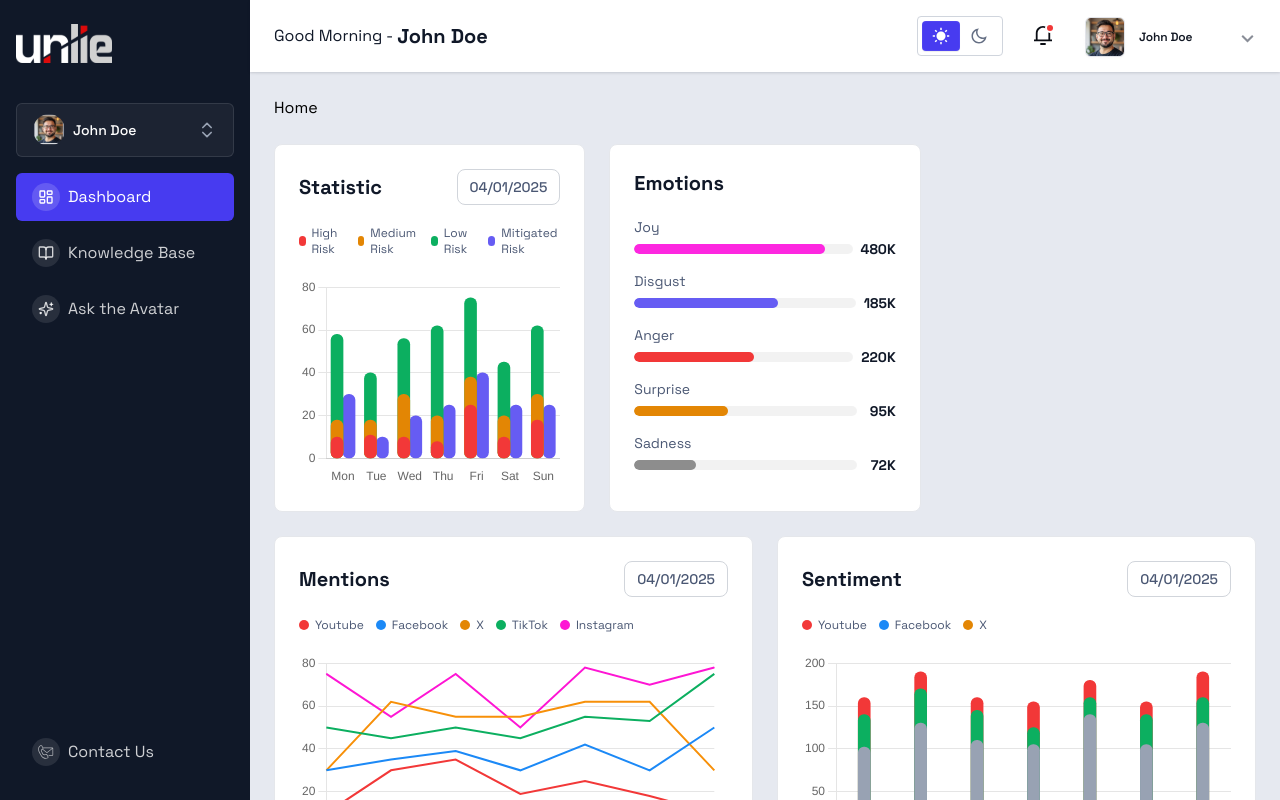
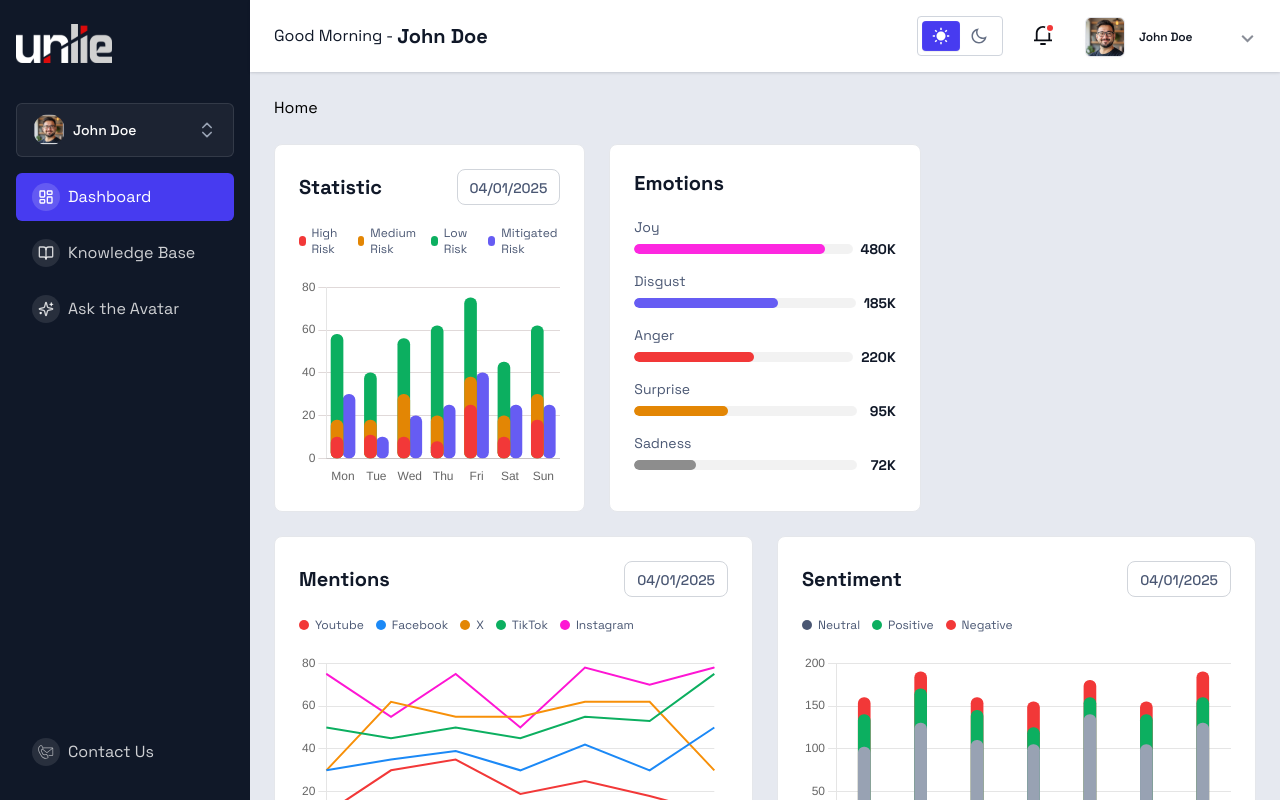
Before and after one commit to nur-it/react-un-lion-dashboard, a React (Vite) app: page / in a window 1280 px wide. Built offline with nearby package versions, Linux system fonts and the light colour scheme.

Commit message:
update some in chart

```diff
--- a/src/components/screen/Home/MentionSentiment/MentionChart.jsx
+++ b/src/components/screen/Home/MentionSentiment/MentionChart.jsx
@@ -28,7 +28,7 @@ const MentionChart = () => {
         label: "Dataset 1",
         data: [10, 30, 35, 19, 25, 18, 10],
         borderColor: "#F23838",
-        backgroundColor: "#F23838                               ",
+        backgroundColor: "#F23838",
         pointHoverRadius: 6,
         pointRadius: 0,
       },
--- a/src/components/screen/Home/MentionSentiment/Mentions.jsx
+++ b/src/components/screen/Home/MentionSentiment/Mentions.jsx
@@ -7,8 +7,10 @@ const Mentions = () => {
         <h5 className="text-xl font-bold text-secondary_main dark:text-white">
           Mentions
         </h5>
-        <div className="flex h-9 items-center rounded-lg border border-gray-300 bg-white/[2%] px-3">
-          <p className="text-sm font-medium text-text_secondary">04/01/2025</p>
+        <div className="flex h-9 items-center justify-center rounded-lg border border-gray-300 bg-white/[2%] px-3">
+          <p className="pt-0.5 text-sm font-medium text-text_secondary">
+            04/01/2025
+          </p>
         </div>
       </div>
       <div className="flex items-center gap-3">
--- a/src/components/screen/Home/MentionSentiment/Sentiment.jsx
+++ b/src/components/screen/Home/MentionSentiment/Sentiment.jsx
@@ -8,29 +8,29 @@ const Sentiment = () => {
           <h5 className="text-xl font-bold text-secondary_main dark:text-white">
             Sentiment
           </h5>
-          <div className="flex h-9 items-center rounded-lg border border-gray-300 bg-white/[2%] px-3">
-            <p className="text-sm font-medium text-text_secondary">
+          <div className="flex h-9 items-center justify-center rounded-lg border border-gray-300 bg-white/[2%] px-3">
+            <p className="text-sm font-medium text-text_secondary pt-0.5">
               04/01/2025
             </p>
           </div>
         </div>
         <div className="flex items-center gap-3">
           <div className="flex items-center gap-1.5">
-            <div className="h-2.5 w-2.5 rounded-full bg-error"></div>
+            <div className="h-2.5 w-2.5 rounded-full bg-[#4A5773]"></div>
             <p className="text-xs font-normal text-text_secondary dark:text-white/[80%]">
-              Youtube
+              Neutral
             </p>
           </div>
           <div className="flex items-center gap-1.5">
-            <div className="h-2.5 w-2.5 rounded-full bg-blue_dodger"></div>
+            <div className="h-2.5 w-2.5 rounded-full bg-success"></div>
             <p className="text-xs font-normal text-text_secondary dark:text-white/[80%]">
-              Facebook
+              Positive
             </p>
           </div>
           <div className="flex items-center gap-1.5">
-            <div className="h-2.5 w-2.5 rounded-full bg-warning"></div>
+            <div className="h-2.5 w-2.5 rounded-full bg-error"></div>
             <p className="text-xs font-normal text-text_secondary dark:text-white/[80%]">
-              X
+              Negative
             </p>
           </div>
         </div>
--- a/src/components/screen/Home/StatisticEmotionAnalytics/Statistic.jsx
+++ b/src/components/screen/Home/StatisticEmotionAnalytics/Statistic.jsx
@@ -1,29 +1,39 @@
 import StatisticChart from "./StatisticChart";
 const Statistic = () => {
   return (
-    <div className="space-y-5 rounded-lg border border-gray-200 bg-white dark:bg-white/[4%] dark:border-white/[10%] p-6">
+    <div className="space-y-5 rounded-lg border border-gray-200 bg-white p-6 dark:border-white/[10%] dark:bg-white/[4%]">
       <div className="flex items-center justify-between">
-        <h5 className="text-xl font-bold text-secondary_main dark:text-white">Statistic</h5>
-        <div className="flex h-9 items-center rounded-lg border border-gray-300 bg-white/[2%] px-3">
-          <p className="text-text_secondary text-sm font-medium">04/01/2025</p>
+        <h5 className="text-xl font-bold text-secondary_main dark:text-white">
+          Statistic
+        </h5>
+        <div className="flex h-9 items-center justify-center rounded-lg border border-gray-300 bg-white/[2%] px-3">
+          <p className="pt-0.5 text-sm font-medium text-text_secondary">
+            04/01/2025
+          </p>
         </div>
       </div>
       <div className="flex items-center gap-3">
         <div className="flex items-center gap-1.5">
           <div className="h-2.5 w-2.5 rounded-full bg-error"></div>
-          <p className="text-text_secondary dark:text-white/[80%] text-xs font-normal">High Risk</p>
+          <p className="text-xs font-normal text-text_secondary dark:text-white/[80%]">
+            High Risk
+          </p>
         </div>
         <div className="flex items-center gap-1.5">
           <div className="h-2.5 w-2.5 rounded-full bg-warning"></div>
-          <p className="text-text_secondary dark:text-white/[80%] text-xs font-normal">Medium Risk</p>
+          <p className="text-xs font-normal text-text_secondary dark:text-white/[80%]">
+            Medium Risk
+          </p>
         </div>
         <div className="flex items-center gap-1.5">
           <div className="h-2.5 w-2.5 rounded-full bg-success"></div>
-          <p className="text-text_secondary dark:text-white/[80%] text-xs font-normal">Low Risk</p>
+          <p className="text-xs font-normal text-text_secondary dark:text-white/[80%]">
+            Low Risk
+          </p>
         </div>
         <div className="flex items-center gap-1.5">
           <div className="h-2.5 w-2.5 rounded-full bg-blue_main"></div>
-          <p className="text-text_secondary dark:text-white/[80%] text-xs font-normal">
+          <p className="text-xs font-normal text-text_secondary dark:text-white/[80%]">
             Mitigated Risk
           </p>
         </div>
--- a/src/components/screen/Home/StatisticEmotionAnalytics/StatisticChart.jsx
+++ b/src/components/screen/Home/StatisticEmotionAnalytics/StatisticChart.jsx
@@ -11,6 +11,7 @@ import { Bar } from "react-chartjs-2";
 ChartJS.register(CategoryScale, LinearScale, BarElement, Tooltip, Legend);
 
 const StatisticChart = () => {
+  const isDarkMode = document.documentElement.classList.contains("dark");
   const data = {
     labels: ["Mon", "Tue", "Wed", "Thu", "Fri", "Sat", "Sun"],
     datasets: [
@@ -90,6 +91,8 @@ const StatisticChart = () => {
         stacked: false,
         grid: {
           display: true,
+          color: isDarkMode ? "#4a4e5e" : "#e0d9d9",
+
         },
         ticks: {
           stepSize: 20,
```
